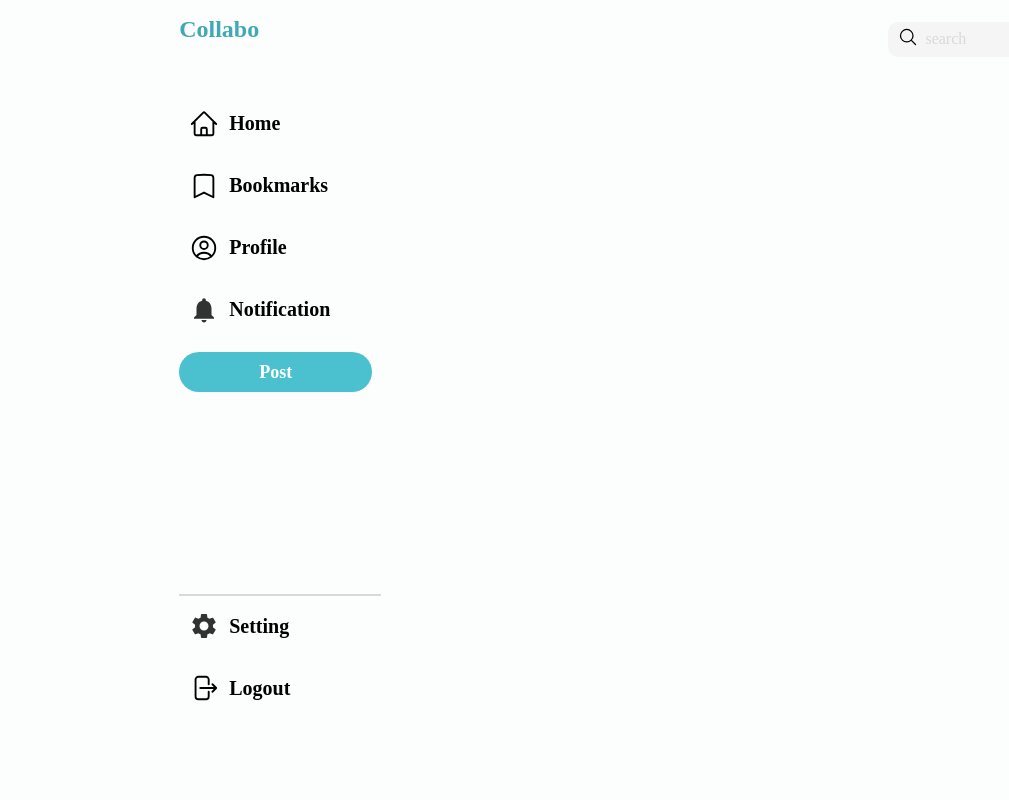
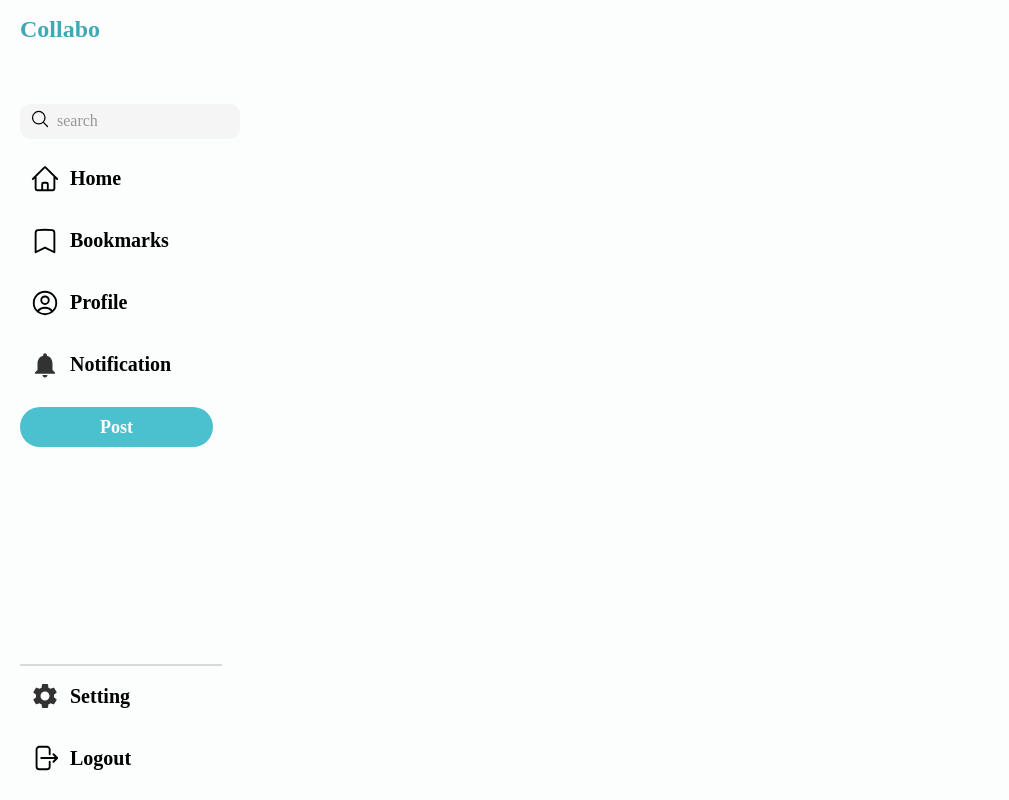
Before and after one commit to leechi/collabo, a React (Vite) app: page / in a window 1280 px wide. Shown: the whole page, without its empty margins (0-1009 px from the left). Built offline with nearby package versions, Linux system fonts and the light colour scheme; no server answers; the database is empty; sample sign-in values are in the browser's storage.

Commit message:
style(nav): Change Nav style

```diff
--- a/src/components/Layout.tsx
+++ b/src/components/Layout.tsx
@@ -26,10 +26,17 @@ export default function Layout() {
     <div className="wrapper-menu">
       <div className="nav-box"></div>
       <ul className="nav">
+        <div className="nav-top">
           <li>
             <Link to='/'>
               <h1>Collabo</h1>
             </Link>
+          </li>
+          <li>
+            <div className="search-bar">
+            <label htmlFor="search"><img src="search.svg" alt="" /></label>
+            <input type="text" id="search" placeholder="search" />
+            </div>
           </li>
           <li className="nav__menu-item">
             <Link to='/'>
@@ -56,6 +63,8 @@ export default function Layout() {
             </Link>
           </li>
           <button className="post-btn" onClick={handlePostModal}>Post</button>
+          </div>
+          <div className="nav-bottom">
             <hr />
             <li className="nav__menu-item">
               <Link to="/setting">
@@ -67,16 +76,14 @@ export default function Layout() {
               <img src="logout.svg" alt="" />
               <span>Logout</span>
             </li>
+        </div>
       </ul>
       <div className="middle">
         <Outlet />
       </div>
       <div className="search-box"></div>
       <section className="search">
-        <div className="search-bar">
-          <label htmlFor="search"><img src="search.svg" alt="" /></label>
-          <input type="text" id="search" placeholder="search" />
-        </div>
+
       </section>
     </div>
     </>
--- a/src/components/_nav.scss
+++ b/src/components/_nav.scss
@@ -7,10 +7,44 @@
     .nav-box{
         width: 30%;
     }
+        .search-bar {
+            display: flex;
+            align-items: center;
+
+            padding: 13px 10px;
+            width: 220px;
+            background-color: #f5f5f5;
+            height: 35px;
+            border-radius: 10px;
+            margin-bottom: 20px;
+        }
+
+        label {
+            margin-right: 5px;
+
+        }
+
+        img {
+            width: 20px;
+
+        }
+
+        input {
+
+            &::placeholder {
+                color: #989898;
+            }
+        }
     .nav{
         position: fixed;
         top: 0;
-        left: 14%;
+        left: 0;
+        margin-left: 20px;
+        display: flex;
+        align-items: start;
+        justify-content: space-between;
+        flex-direction: column;
+        height: 100vh;
 
         .post-btn{
             background-color: #4BC1CF;
@@ -19,7 +53,6 @@
             font-size: 18px;
             font-weight: 900;
             color: white;
-            margin-bottom: 100%;
 
             &:hover{
                 background-color: #41A8B5;
@@ -80,30 +113,7 @@
     right: 7%;
 
 
-    .search-bar{
-        display: flex;
-        align-items: center;
 
-        padding: 13px 10px;
-        width: 270px;
-        background-color: #f5f5f5;
-        height: 35px;
-        border-radius: 10px;
-    }
-    label{
-        margin-right: 5px;
-
-    }
-    img{
-        width: 20px;
-
-    }
-    input{
-
-        &::placeholder{
-            color: #d9d9d9;
-        }
-    }
 }
 
 .middle{
```
Lines whose indentation alone changed are shown as unchanged.
